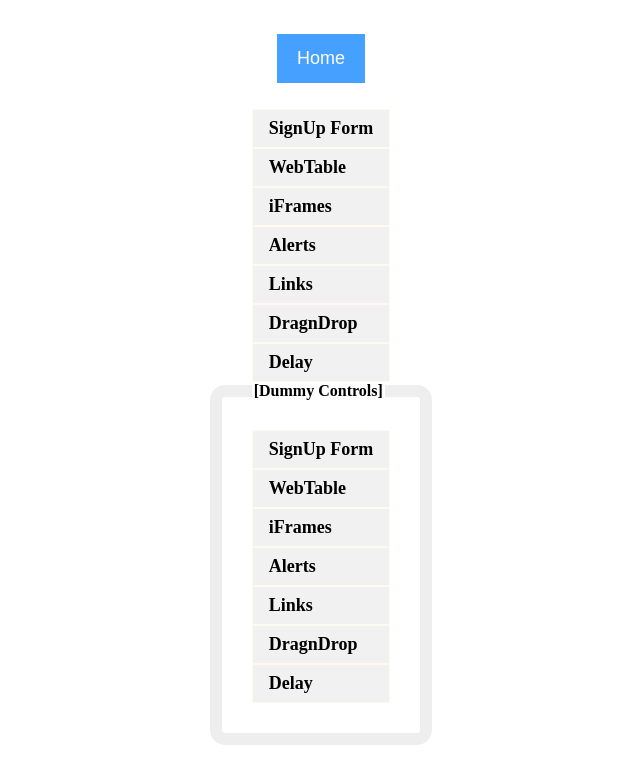
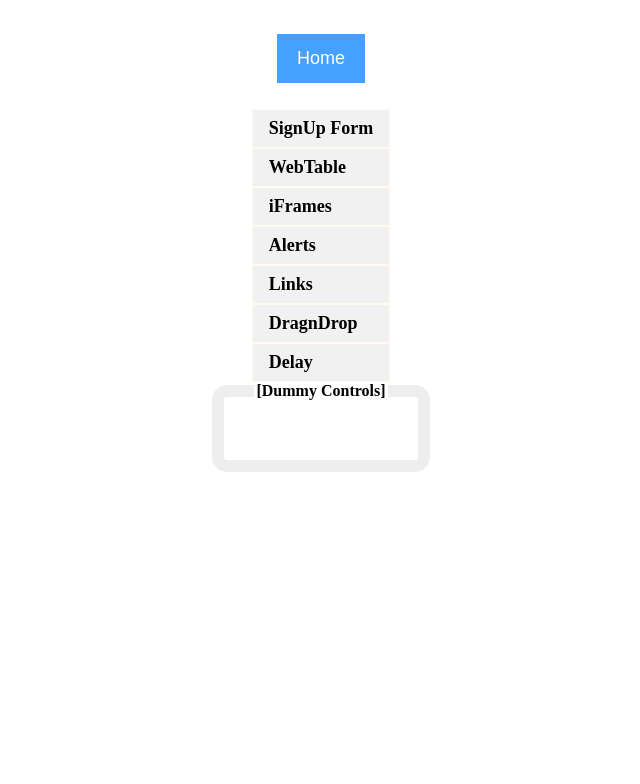
Before and after one commit to qavbox/demo, a Jekyll site: the page built from index.html, in a window 1280 px wide. Shown: the top 784 px of the page, without its empty margins (319-959 px from the left). Built offline with Jekyll 4.4.1, drawn with Linux system fonts in a browser that asks for light colours.

Commit message:
Update index.html

```diff
--- a/index.html
+++ b/index.html
@@ -2,14 +2,3 @@
 layout: default
 title: QAVBOX Demo
 ---
-
-<ul class="myhmenu">
-  <li><b><a href="signup">SignUp Form</a></b></li>
-  <li><b><a href="webtable">WebTable</a></b></li>
- <li><b><a href="iframes">iFrames</a></b></li>
- <li><b><a href="alerts">Alerts</a></b></li>
-  <li><b><a href="links">Links</a></b></li>
-  <li><b><a href="dragndrop">DragnDrop</a></b></li>
-  <li><b><a href="delay">Delay</a></b></li>
-
-</ul>
```
